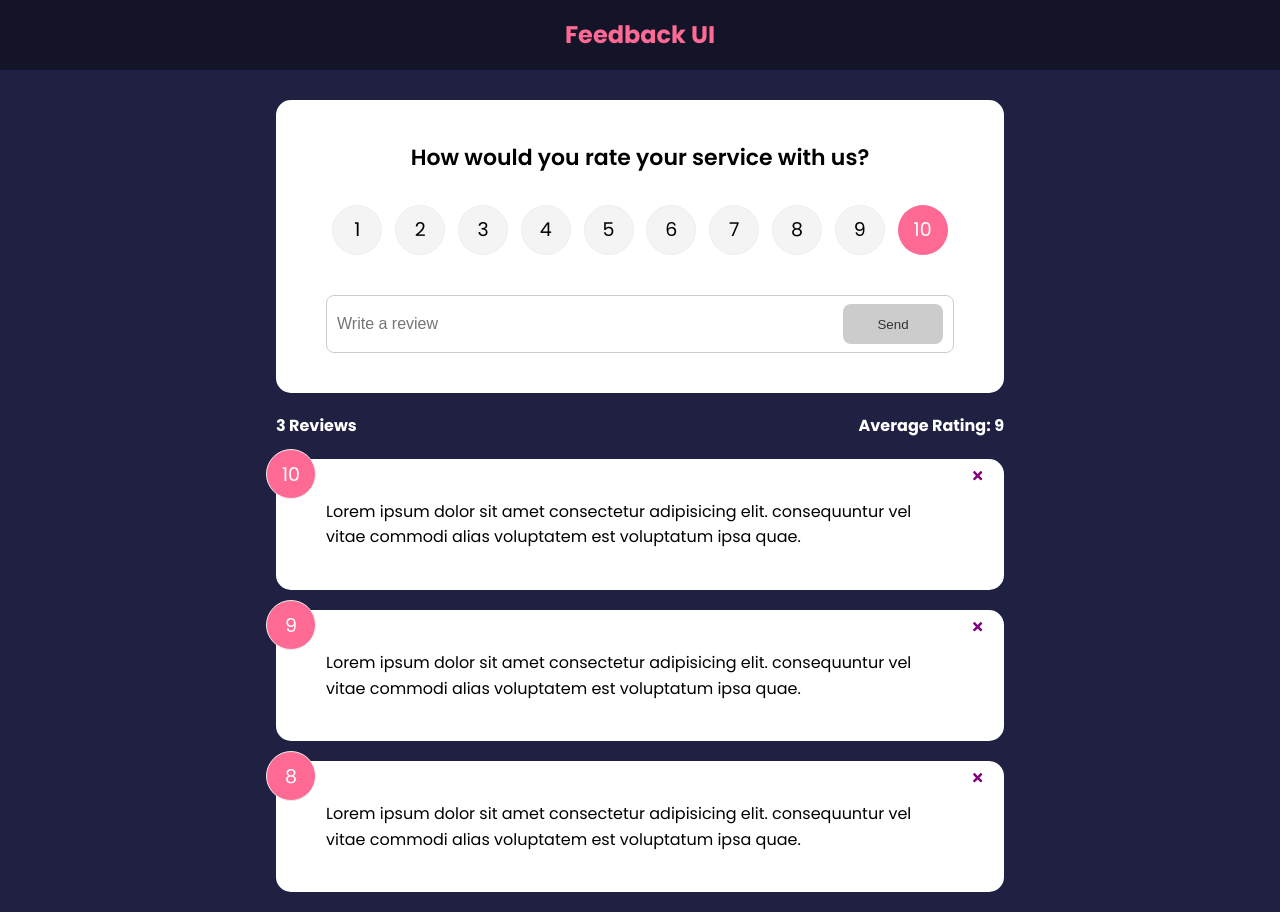
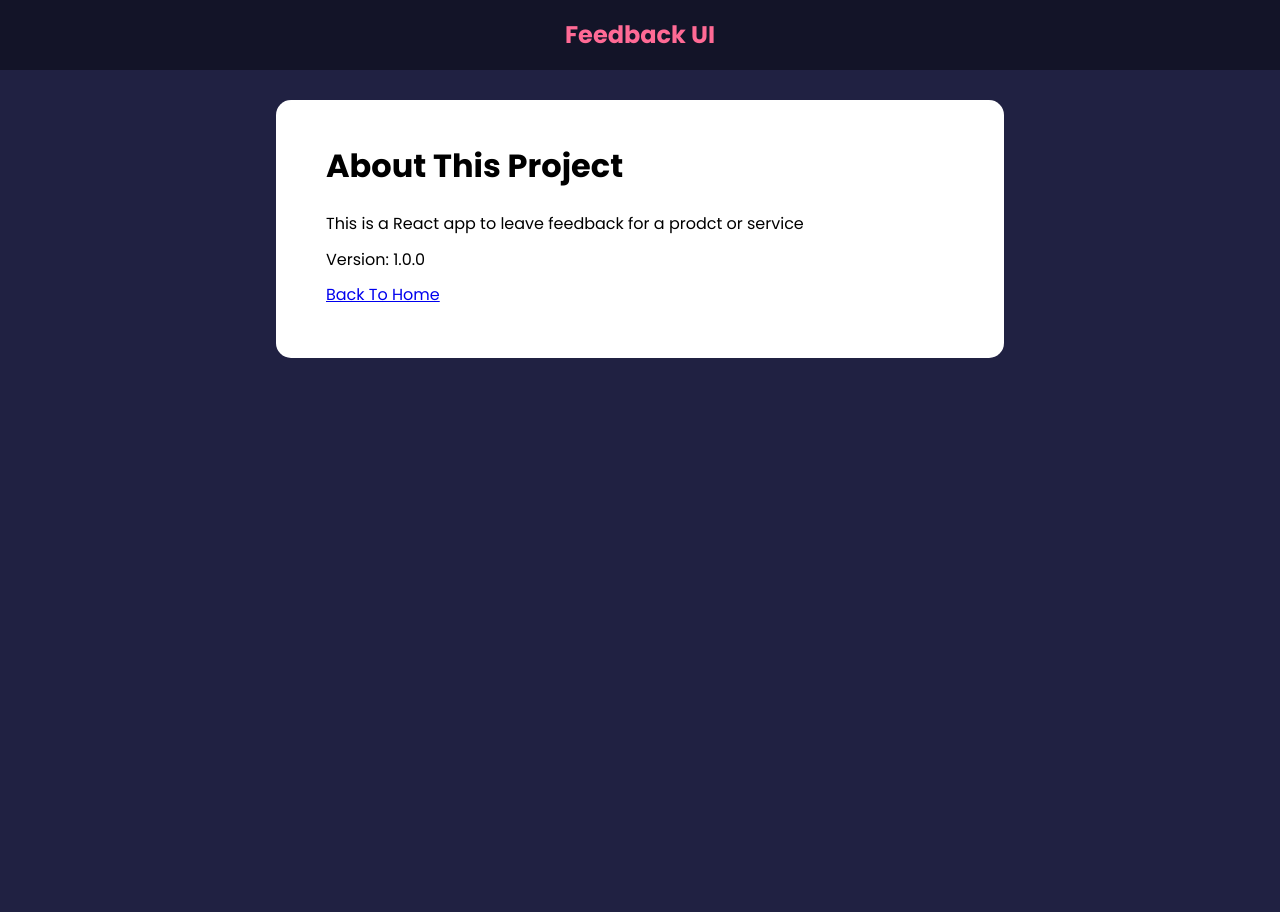
Before and after one commit to david-vizena/feedback-ui, a React (Create React App) app: page /about in a window 1280 px wide. After the commit the page ends 800 px from the top, so only its background shows below. Built offline with nearby package versions, Linux system fonts and the light colour scheme.

Commit message:
react-router-dom added and about app updated

```diff
--- a/package.json
+++ b/package.json
@@ -10,6 +10,7 @@
     "react": "^18.2.0",
     "react-dom": "^18.2.0",
     "react-icons": "^4.4.0",
+    "react-router-dom": "^6.4.1",
     "react-scripts": "^2.1.3",
     "uuid": "^9.0.0",
     "web-vitals": "^2.1.4"
--- a/src/App.js
+++ b/src/App.js
@@ -1,4 +1,5 @@
 import React from 'react';
+import { BrowserRouter as Router, Route, Routes } from 'react-router-dom';
 import { v4 as uuidv4 } from 'uuid';
 import { useState } from 'react';
 import Header from './components/Header';
@@ -6,6 +7,7 @@
 import FeedbackStats from './components/FeedbackStats';
 import FeedbackForm from './components/FeedbackForm';
 import FeedbackData from './data/FeedbackData';
+import AboutPage from './pages/AboutPage';
 
 function App() {
 	const [feedback, setFeedback] = useState(FeedbackData);
@@ -22,14 +24,28 @@
 	};
 
 	return (
-		<>
+		<Router>
 			<Header />
 			<div className='container'>
-				<FeedbackForm handleAdd={addFeedback} />
-				<FeedbackStats feedback={feedback} />
-				<FeedbackList feedback={feedback} handleDelete={deleteFeedback} />
+				<Routes>
+					<Route
+						exact
+						path='/'
+						element={
+							<>
+								<FeedbackForm handleAdd={addFeedback} />
+								<FeedbackStats feedback={feedback} />
+								<FeedbackList
+									feedback={feedback}
+									handleDelete={deleteFeedback}
+								/>
+							</>
+						}
+					></Route>
+					<Route path='/about' element={<AboutPage />} />
+				</Routes>
 			</div>
-		</>
+		</Router>
 	);
 }
 
--- /dev/null
+++ b/src/pages/AboutPage.jsx
@@ -0,0 +1,20 @@
+import React from 'react'
+import Card from '../components/shared/Card'
+
+function AboutPage() {
+  return (
+    <Card>
+      <div className="about">
+        <h1>About This Project</h1>
+        <p>This is a React app to leave feedback for a prodct or service</p>
+        <p>Version: 1.0.0</p>
+
+        <p>
+          <a href="/">Back To Home</a>
+        </p>
+      </div>
+    </Card>
+  )
+}
+
+export default AboutPage
```
Also changed, not shown: 1 other file (tests, documents, lock files or other folders).
